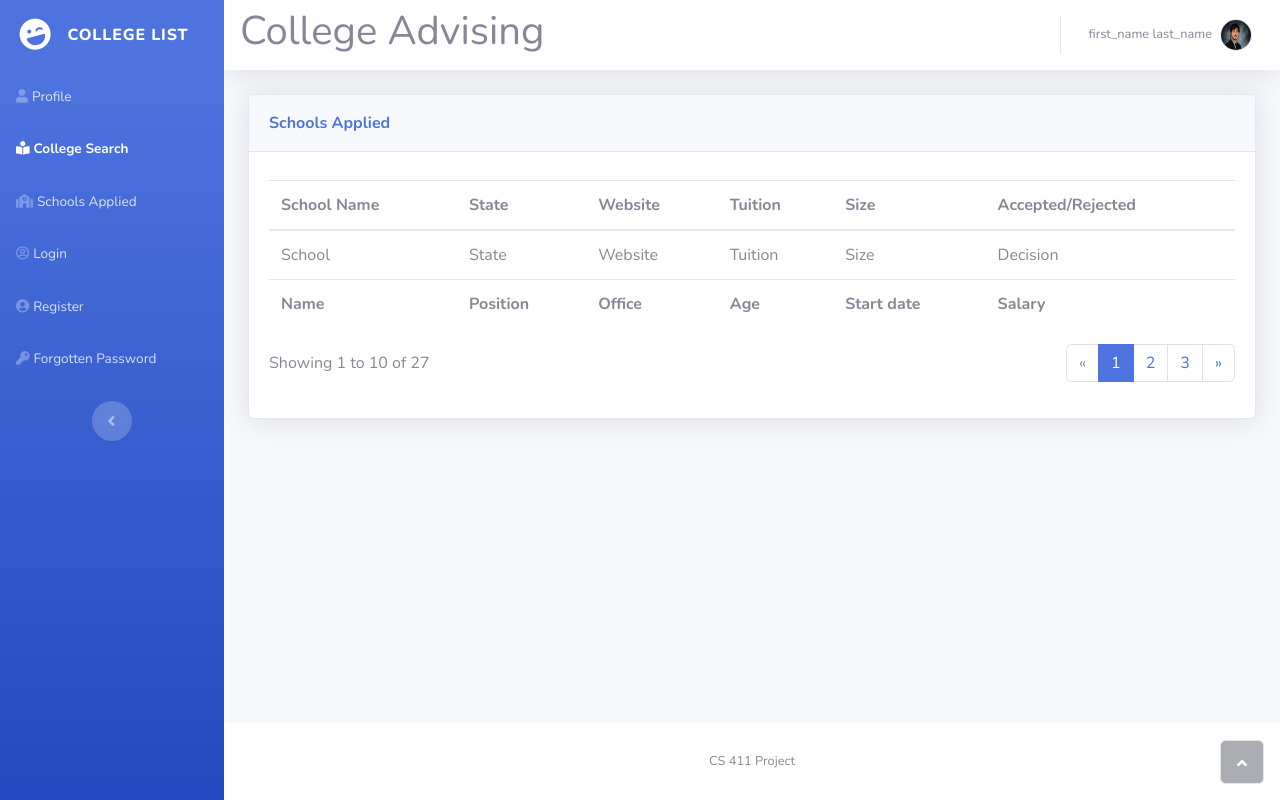
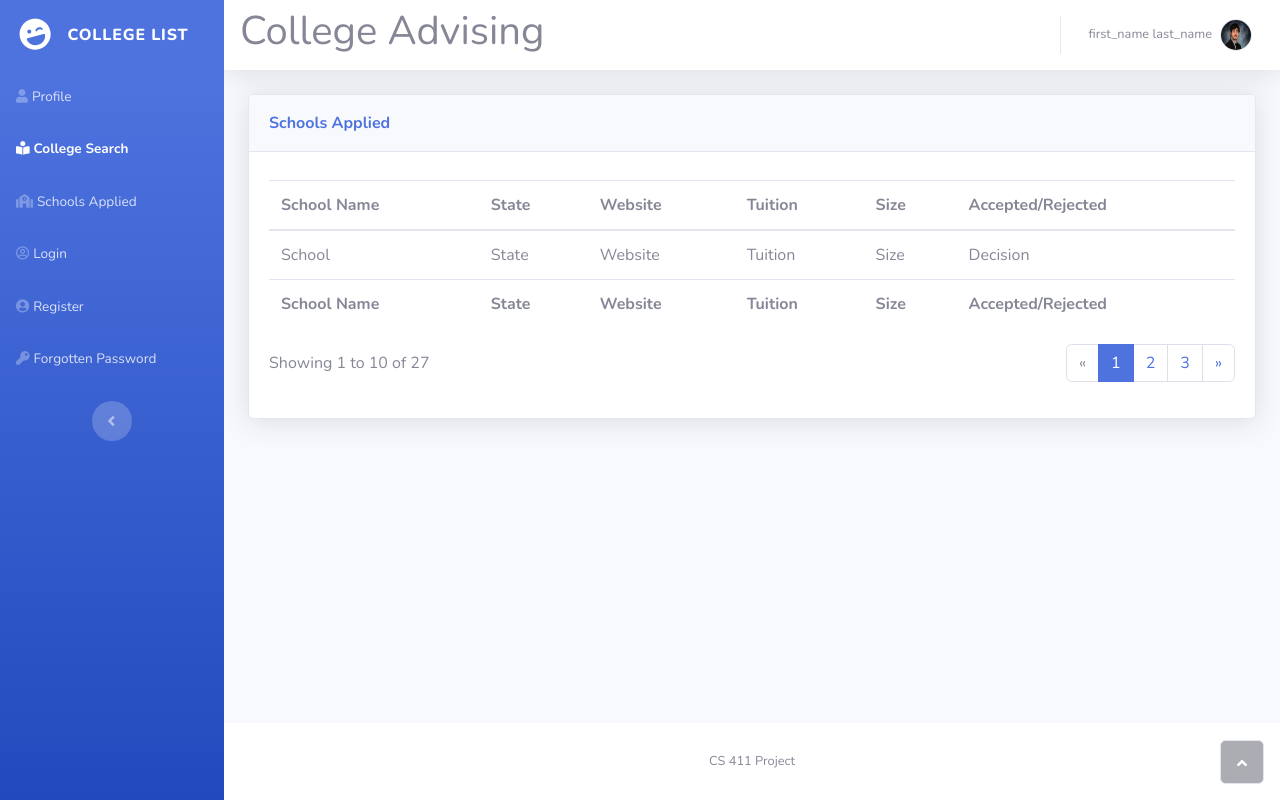
Before and after one commit to pwasal3/CollegeAdvising, a Django app: template website/templates/SchoolsApplied.html in a window 1280 px wide. Run offline with Django 3.2, Linux system fonts and the light colour scheme; the template is opened without the code that fills it, so the values that code supplies are empty; some libraries are stand-ins or nearby versions.

Commit message:
Update SchoolsApplied.html

```diff
--- a/website/templates/SchoolsApplied.html
+++ b/website/templates/SchoolsApplied.html
@@ -80,12 +80,12 @@
                                 </tbody>
                                 <tfoot>
                                     <tr>
-                                        <td><strong>Name</strong></td>
-                                        <td><strong>Position</strong></td>
-                                        <td><strong>Office</strong></td>
-                                        <td><strong>Age</strong></td>
-                                        <td><strong>Start date</strong></td>
-                                        <td><strong>Salary</strong></td>
+                                        <td><strong>School Name</strong></td>
+                                        <td><strong>State</strong></td>
+                                        <td><strong>Website</strong></td>
+                                        <td><strong>Tuition</strong></td>
+                                        <td><strong>Size</strong></td>
+                                        <td><strong>Accepted/Rejected</strong></td>
                                     </tr>
                                 </tfoot>
                             </table>
```
